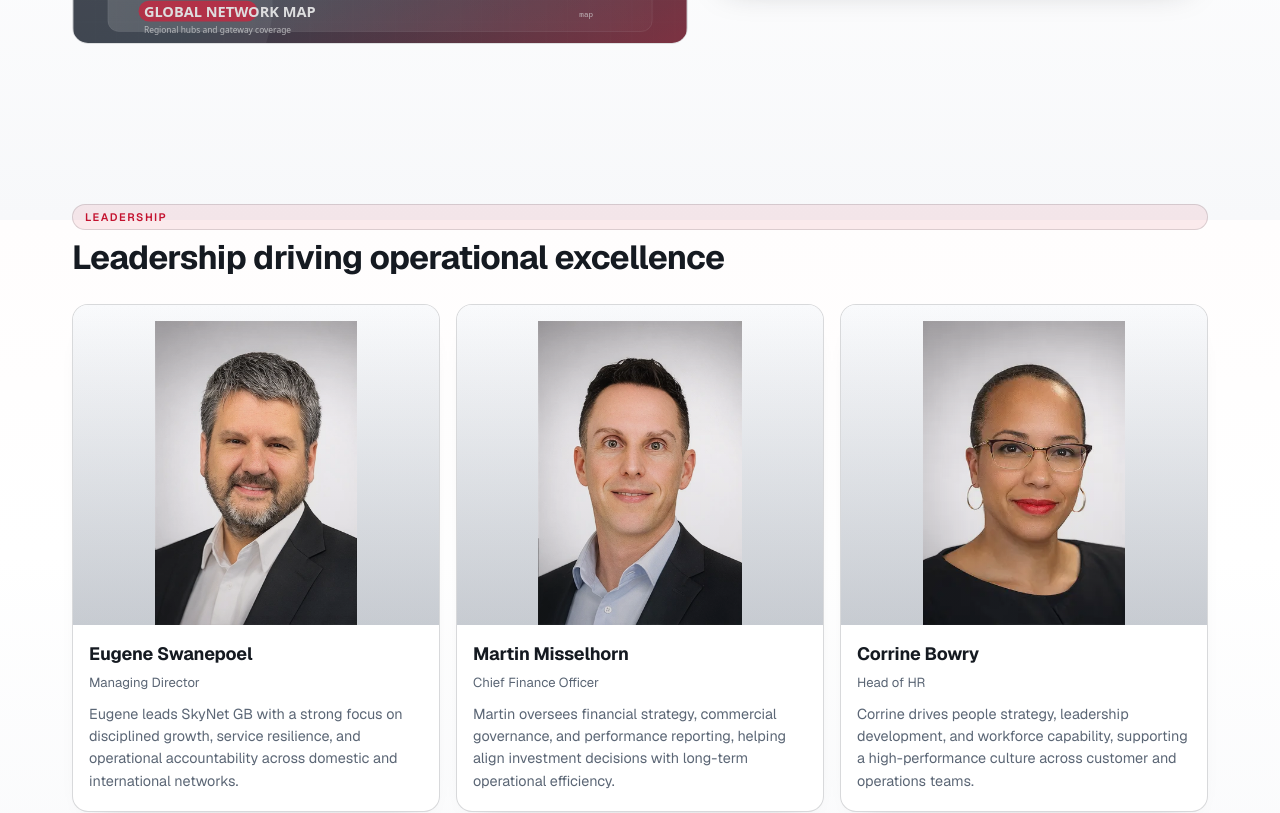
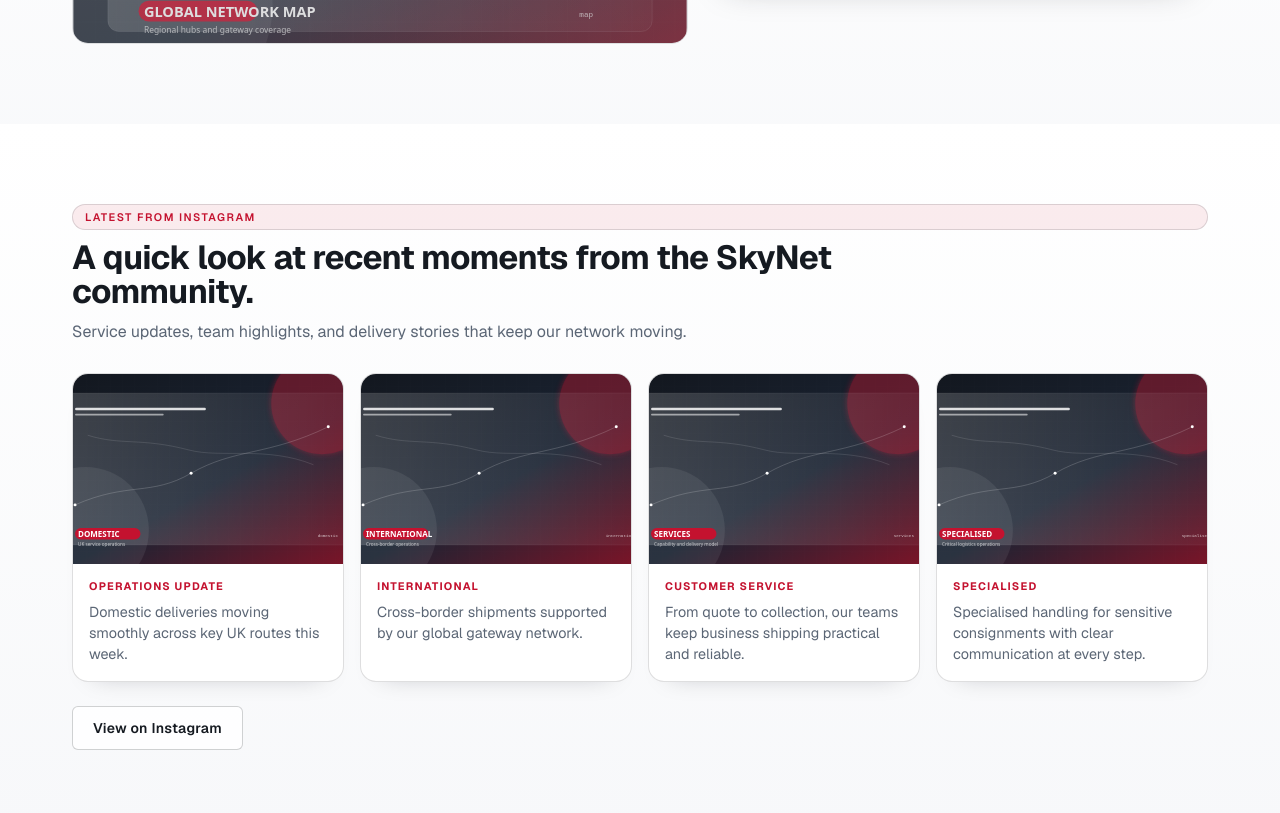
Before and after one commit to DigitalGrowthKh/Skynet-Example-site, a Next.js app: page / in a window 1280 px wide. Shown: the part 2180-2993 px from the top of the page. Built offline with nearby package versions, Linux system fonts and the light colour scheme.

Commit message:
inta_intergration

```diff
--- a/src/app/globals.css
+++ b/src/app/globals.css
@@ -301,6 +301,49 @@
   gap: 1rem;
 }
 
+.instagram-grid {
+  display: grid;
+  gap: 1rem;
+}
+
+.instagram-card {
+  border: 1px solid var(--border-subtle);
+  border-radius: 1rem;
+  overflow: hidden;
+  background: #ffffff;
+  box-shadow: 0 14px 24px -22px rgba(8, 16, 26, 0.28);
+  transition: border-color 180ms ease, box-shadow 180ms ease;
+}
+
+.instagram-card:hover {
+  border-color: rgba(196, 18, 47, 0.3);
+  box-shadow: 0 18px 32px -24px rgba(196, 18, 47, 0.22);
+}
+
+.instagram-media {
+  position: relative;
+  min-height: 190px;
+}
+
+.instagram-body {
+  padding: 0.9rem 1rem 1rem;
+}
+
+.instagram-meta {
+  font-size: 0.68rem;
+  font-weight: 700;
+  letter-spacing: 0.11em;
+  text-transform: uppercase;
+  color: var(--brand-red);
+}
+
+.instagram-caption {
+  margin-top: 0.45rem;
+  font-size: 0.9rem;
+  line-height: 1.45;
+  color: var(--text-muted);
+}
+
 .network-left,
 .network-right {
   display: flex;
@@ -578,6 +621,10 @@
     grid-template-columns: repeat(2, minmax(0, 1fr));
   }
 
+  .instagram-grid {
+    grid-template-columns: repeat(2, minmax(0, 1fr));
+  }
+
   .leadership-grid-premium {
     grid-template-columns: repeat(3, minmax(0, 1fr));
   }
@@ -596,6 +643,10 @@
 
   .network-stage {
     grid-template-columns: minmax(0, 1.1fr) minmax(0, 0.9fr);
+  }
+
+  .instagram-grid {
+    grid-template-columns: repeat(4, minmax(0, 1fr));
   }
 
   .cta-command {
--- a/src/app/page.tsx
+++ b/src/app/page.tsx
@@ -30,6 +30,33 @@
   ecommerce: "EC",
   specialised: "SP",
 };
+
+const instagramPreviewPosts = [
+  {
+    image: placeholderAssets.pageHeroDomestic,
+    alt: "Courier handoff at customer location",
+    caption: "Domestic deliveries moving smoothly across key UK routes this week.",
+    meta: "Operations update",
+  },
+  {
+    image: placeholderAssets.pageHeroInternational,
+    alt: "International shipping lanes map",
+    caption: "Cross-border shipments supported by our global gateway network.",
+    meta: "International",
+  },
+  {
+    image: placeholderAssets.pageHeroServices,
+    alt: "Business shipment intake and dispatch",
+    caption: "From quote to collection, our teams keep business shipping practical and reliable.",
+    meta: "Customer service",
+  },
+  {
+    image: placeholderAssets.pageHeroSpecialised,
+    alt: "Specialised logistics handling workflow",
+    caption: "Specialised handling for sensitive consignments with clear communication at every step.",
+    meta: "Specialised",
+  },
+];
 
 export default function Home() {
   return (
@@ -188,6 +215,49 @@
         </Container>
       </section>
 
+      <section className="section-grey py-14 sm:py-16 lg:py-20">
+        <Container>
+          <div className="section-header-block">
+            <Badge>Latest from Instagram</Badge>
+            <h2 className="section-title">A quick look at recent moments from the SkyNet community.</h2>
+            <p className="max-w-3xl text-[var(--text-muted)]">
+              Service updates, team highlights, and delivery stories that keep our network moving.
+            </p>
+          </div>
+
+          <div className="instagram-grid">
+            {instagramPreviewPosts.map((post) => (
+              <article key={post.caption} className="instagram-card group">
+                <div className="instagram-media">
+                  <PlaceholderImage
+                    src={post.image}
+                    fallbackSrc={placeholderAssets.fallback}
+                    alt={post.alt}
+                    fill
+                    sizes="(max-width: 768px) 100vw, (max-width: 1200px) 50vw, 25vw"
+                    className="object-cover transition-transform duration-300 group-hover:scale-[1.02]"
+                  />
+                </div>
+                <div className="instagram-body">
+                  <p className="instagram-meta">{post.meta}</p>
+                  <p className="instagram-caption">{post.caption}</p>
+                </div>
+              </article>
+            ))}
+          </div>
+
+          <div className="mt-6">
+            <Button
+              href="https://www.instagram.com/skynetsouthafrica/"
+              variant="ghost"
+              className="home-ghost-btn"
+            >
+              View on Instagram
+            </Button>
+          </div>
+        </Container>
+      </section>
+
       <section className="section-light py-14 sm:py-16 lg:py-20">
         <Container>
           <div className="section-header-block">
```
